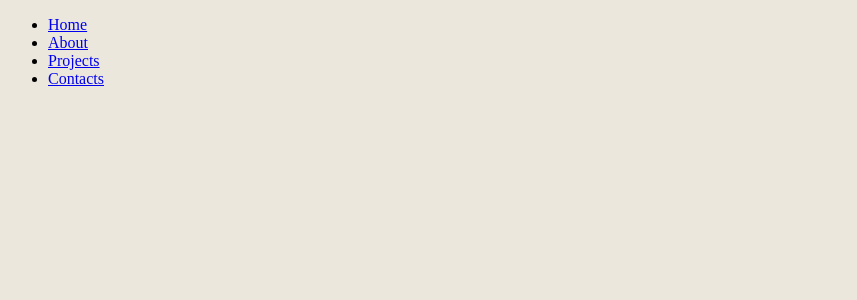
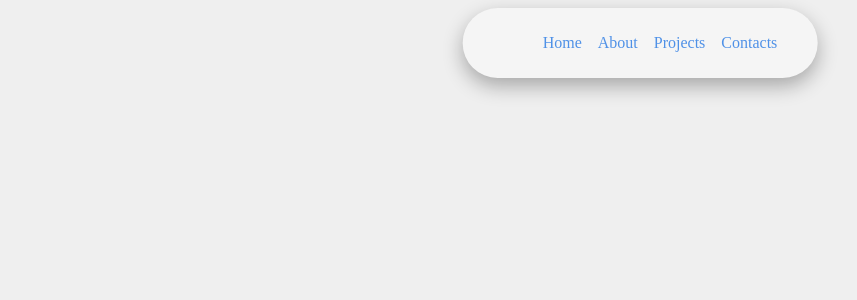
Before and after one commit to tinoMukaro/portfolio, a React (Vite) app: page / in a window 1280 px wide. Shown: the top 300 px of the page, without its empty margins (0-857 px from the left). Built offline with nearby package versions, Linux system fonts and the light colour scheme.

Commit message:
create and style navBar

```diff
--- a/src/index.css
+++ b/src/index.css
@@ -1,130 +1,36 @@
 body{
-
-  background-color: rgb(235, 231, 221);
+  background-color: #efefef;
 }
-
-/* h2, h4{
-  color: rgba(239, 140, 20, 0.884);
-}
-.contact-us{
-  font-family: Arial, sans-serif;
-  text-align:center;
-  margin-top: 100px;
-}
-.details{
-  font-size: 2rem;
-
-  padding: 15px;
-
-  margin-bottom: 10px; ;
-
-
+.nav-bar{
+  position: fixed;
+  left: 50%;
+  transform: translate(-50%);
+  background-color: whitesmoke;
+  border-radius: 50px;
+  padding: 10px 40px;
+  box-shadow: 0 8px 20px rgba(0, 0, 0, 0.3);
   display: flex;
   align-items: center;
-
-} */
-/*
-h1{
-  font-size: 1.7rem;
+  justify-content: space-around;
+  z-index: 1000;
+  transition: transform 0.7s ease, box-shadow 0.7s ease;
 }
-button{
-  font-weight: bold;
-  padding: 10px, 20px;
-  color: aliceblue;
-  border: none;
-  border-radius: 5px;
-  cursor: pointer;
-  transition: background-color 0.5s ease;
+.nav-bar:hover{
+  transform: translate(-50%) scale(1.05);
+  box-shadow: 0 12px 25px rgba(0, 0, 0, 0.4);
 }
-.add-button{
-  background-color: aquamarine;
-
-
+.ul-items{
+  display: flex;
+  gap:1rem;
+  list-style: none;
 }
-.add-button:hover{
-  background-color: aqua;
-
+.ul-items a{
+  text-decoration: none;
+  color: #4f91e7;
+  font-weight: 500;
+  transition: color 0.7s ease-in-out;
 }
-.delete-button{
-  background-color: rgb(172, 24, 24);
-
+.ul-items a:hover{
+  color: #0861bf;
+  font-weight: 700;
 }
-.delete-button:hover{
-  background-color: rgb(223, 6, 6);
-
-}
-.move-button{
-  background-color: rgb(156, 181, 12);
-
-}
-.move-button:hover{
-  background-color: rgb(214, 240, 68);
-
-}
-input[type="text"]{
-  font-size: 1.6rem;
-  padding: 10px;
-  border: 2px solid hsla(0, 0, 80, 0.5);
-  border-radius: 5px;
-  color: rgba(0, 0, 0, 0.715);
-}
-ol{
-  padding: 0;
-}
-li{
-  font-size: 2rem;
-  font-weight: bold;
-  padding: 15px;
-  background-color: rgb(228, 241, 75);
-  margin-bottom: 10px; ;
-  border: 3px solid rgb(234, 200, 200);
-  border-radius: 5px ;
-  display: flex;
-  align-items: center;
-}
-.text{
-  flex: 1;
-}
-.delete-button, .move-button{
-  padding: 8px 12px;
-  font-size: 1.4 rem;
-  margin-left: 10;
-} */
-/*
-.container{
-  display: flex;
-  justify-content: space-between;
-  align-items: center;
-  background: blue;
-
-}
-.style{
-  margin: 30px;
-  padding: 15px;
-  border: 2px solid red;
-
-}
-.style-1{
-  margin: 30px;
-  padding: 15px;
-  border: 2px solid red;
-
-}
-.style-2{
-  margin: 30px;
-  padding: 15px;
-  border: 2px solid red;
-
-}
-.style-3{
-  margin: 30px;
-  padding: 15px;
-  border: 2px solid red;
-
-}
-.style-4{
-  margin: 30px;
-  padding: 15px;
-  border: 2px solid red;
-
-} */
```
